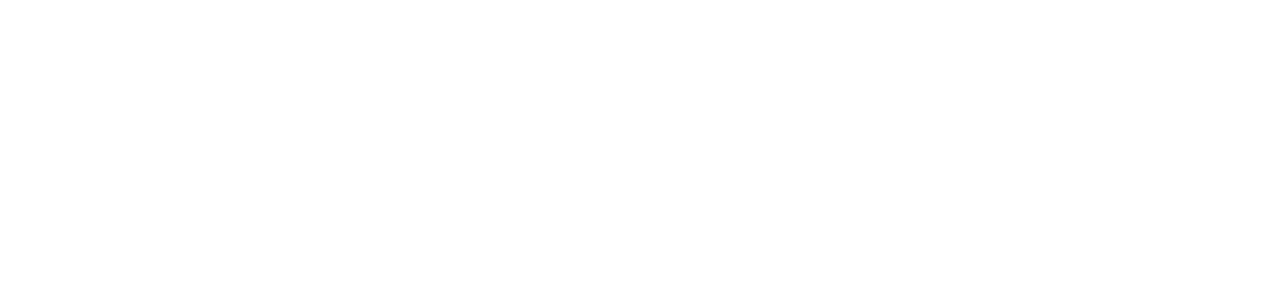
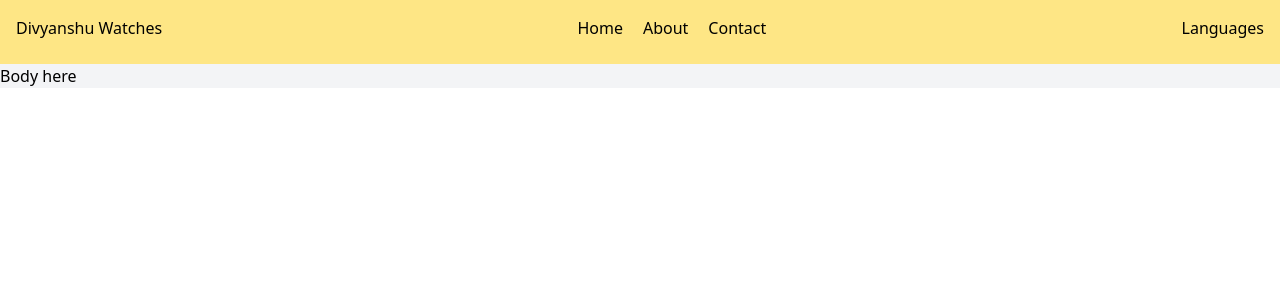
Before and after one commit to divyanshuispathak/Frontend-LLD, a React (Vite) app in the folder PracticePlayground/: page / in a window 1280 px wide. Shown: the top 300 px of the page. Built offline with nearby package versions, Linux system fonts and the light colour scheme.

Commit message:
fixed header routing error

```diff
--- a/PracticePlayground/package.json
+++ b/PracticePlayground/package.json
@@ -13,6 +13,7 @@
     "@tailwindcss/vite": "^4.0.14",
     "react": "^19.0.0",
     "react-dom": "^19.0.0",
+    "react-router-dom": "^7.3.0",
     "tailwindcss": "^4.0.14"
   },
   "devDependencies": {
--- a/PracticePlayground/src/App.jsx
+++ b/PracticePlayground/src/App.jsx
@@ -1,10 +1,24 @@
+import { BrowserRouter, Route, Routes } from "react-router-dom";
+import Home from "./components/Home";
+import About from "./components/About";
+import Contact from "./components/Contact";
+import Body from "./components/Body";
+import Header from "./components/Header";
+
 function App() {
-
   return (
-    <>
-
-    </>
-  )
+    <div>
+      <BrowserRouter>
+        <Header />
+        <Routes>
+          <Route path="/" element={<Body />}></Route>
+          <Route path="/home" element={<Home />}></Route>
+          <Route path="/about" element={<About />}></Route>
+          <Route path="/contact" element={<Contact />}></Route>
+        </Routes>
+      </BrowserRouter>
+    </div>
+  );
 }
 
-export default App
+export default App;
--- /dev/null
+++ b/PracticePlayground/src/components/About.jsx
@@ -0,0 +1,9 @@
+import React from 'react'
+
+const About = () => {
+  return (
+    <div>About</div>
+  )
+}
+
+export default About
--- a/PracticePlayground/src/components/Body.jsx
+++ b/PracticePlayground/src/components/Body.jsx
@@ -0,0 +1,11 @@
+import React from 'react'
+
+const Body = () => {
+  return (
+    <div className='bg-gray-100'>
+      Body here
+    </div>
+  )
+}
+
+export default Body
--- /dev/null
+++ b/PracticePlayground/src/components/Contact.jsx
@@ -0,0 +1,9 @@
+import React from 'react'
+
+const Contact = () => {
+  return (
+    <div>Contact</div>
+  )
+}
+
+export default Contact
--- a/PracticePlayground/src/components/Header.jsx
+++ b/PracticePlayground/src/components/Header.jsx
@@ -0,0 +1,17 @@
+import React from 'react'
+import LeftHeader from './LeftHeader'
+import MiddleHeader from './MiddleHeader'
+import RightHeader from './RightHeader'
+
+const Header = () => {
+  console.log("Rendering Header component")
+  return (
+    <div className='flex justify-between bg-amber-200 h-16'>
+        <LeftHeader />
+        <MiddleHeader />
+        <RightHeader />
+    </div>
+  )
+}
+
+export default Header
--- /dev/null
+++ b/PracticePlayground/src/components/Home.jsx
@@ -0,0 +1,11 @@
+import React from 'react'
+
+const Home = () => {
+  return (
+    <div>
+      Home
+    </div>
+  )
+}
+
+export default Home
--- /dev/null
+++ b/PracticePlayground/src/components/LeftHeader.jsx
@@ -0,0 +1,11 @@
+import React from 'react'
+
+const LeftHeader = () => {
+  return (
+    <div className='p-2 m-2'>
+        Divyanshu Watches
+    </div>
+  )
+}
+
+export default LeftHeader
--- /dev/null
+++ b/PracticePlayground/src/components/MiddleHeader.jsx
@@ -0,0 +1,17 @@
+import React from 'react'
+import Home from './Home'
+import About from './About'
+import Contact from './Contact'
+import { NavLink } from 'react-router-dom'
+
+const MiddleHeader = () => {
+  return (
+    <div className='flex gap-5 p-2 m-2'>
+        <NavLink to='/home'>Home</NavLink>
+        <NavLink to='/about'>About</NavLink>
+        <NavLink to='/contact'>Contact</NavLink>
+    </div>
+  )
+}
+
+export default MiddleHeader
--- /dev/null
+++ b/PracticePlayground/src/components/RightHeader.jsx
@@ -0,0 +1,11 @@
+import React from 'react'
+
+const RightHeader = () => {
+  return (
+    <div className='p-2 m-2'>
+        Languages
+    </div>
+  )
+}
+
+export default RightHeader
```
Also changed, not shown: 1 other file (tests, documents, lock files or other folders).
